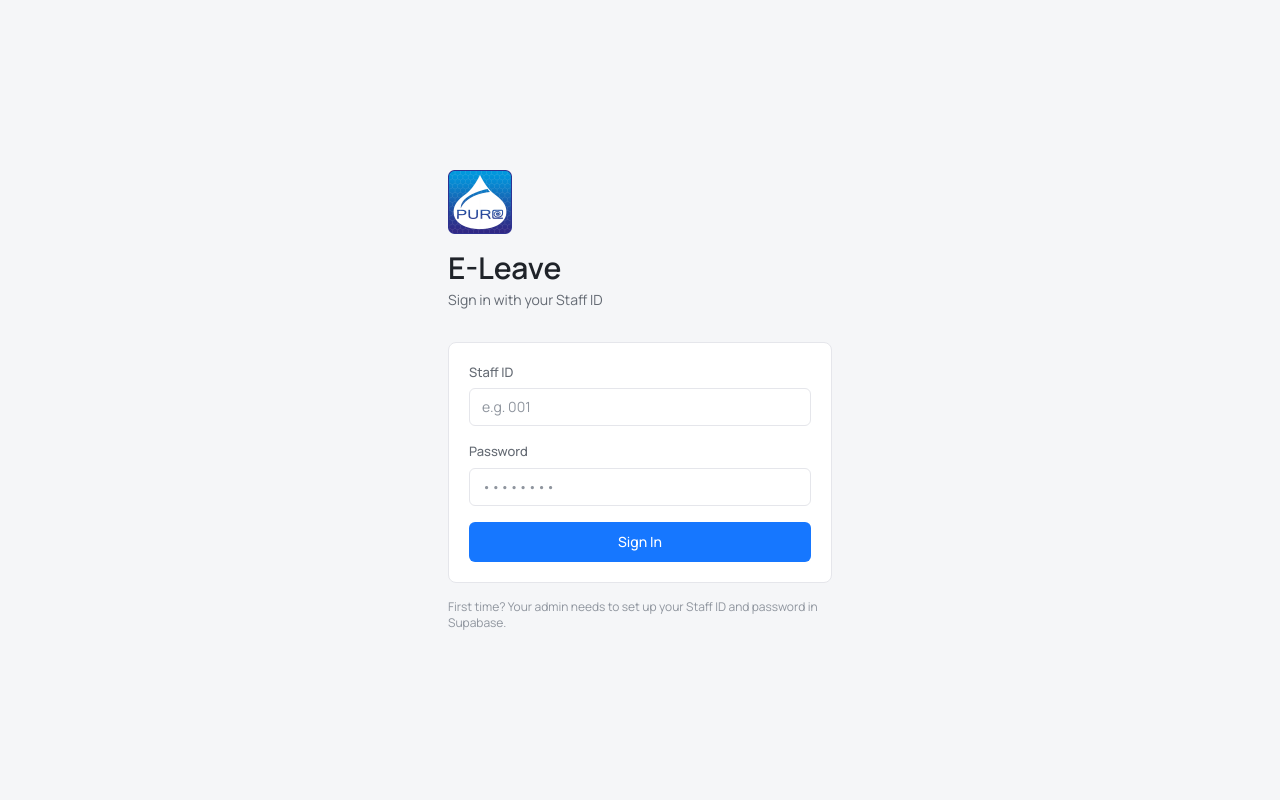
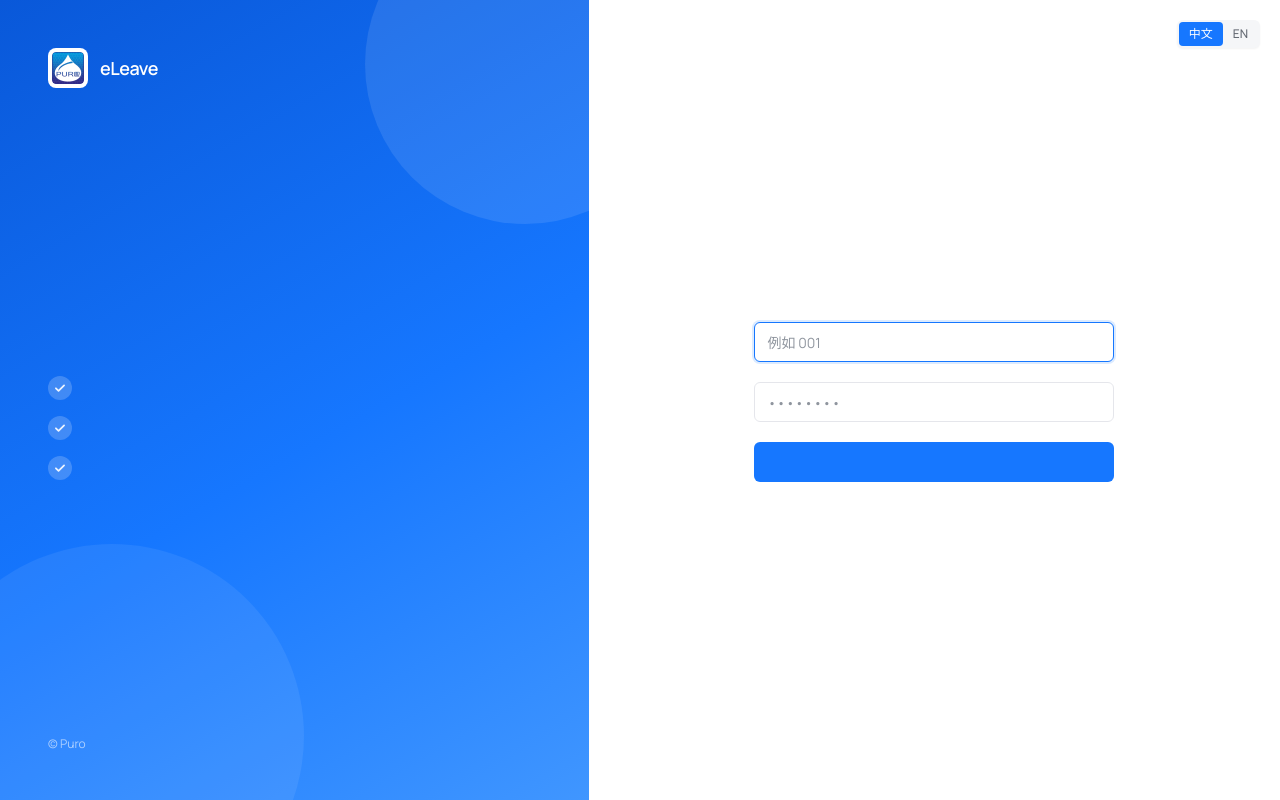
Before and after one commit to ChewHongYihehehe/eleave, a Next.js app: page / in a window 1280 px wide. Built offline with nearby package versions, Linux system fonts and the light colour scheme; no server answers.

Commit message:
Add files via upload

```diff
--- a/app/page.tsx
+++ b/app/page.tsx
@@ -3,6 +3,7 @@
 import { Suspense, useEffect, useState } from 'react'
 import { useRouter, useSearchParams } from 'next/navigation'
 import { supabase } from '@/lib/supabaseClient'
+import { useLang } from '@/lib/lang'
 
 // Employees log in with a Staff ID + password. Under the hood, Supabase Auth
 // only understands email + password, so we convert the Staff ID into an
@@ -21,6 +22,8 @@ function LoginForm() {
   const [error, setError] = useState('')
   const [loading, setLoading] = useState(false)
   const router = useRouter()
+  const { lang, setLang, t } = useLang()
+  const zh = lang === 'zh'
   const searchParams = useSearchParams()
   const notice = searchParams.get('notice')
   // 一进来先看是不是已经登录:是的话直接跳到该去的页面(装成桌面图标后,每次点开不用再登录一遍)
@@ -58,7 +61,7 @@ function LoginForm() {
     })
 
     if (signInError) {
-      setError('Login failed. Please check your Staff ID / password.')
+      setError(zh ? '登录失败,请检查工号和密码。' : 'Login failed. Please check your Staff ID / password.')
       setLoading(false)
       return
     }
@@ -73,10 +76,10 @@ function LoginForm() {
     if (profileError || !profile || profile.is_active === false || profile.employment_type === 'part_time') {
       await supabase.auth.signOut()
       setLoading(false)
-      if (profileError) setError('Could not load your profile. Please try again.')
-      else if (!profile) setError('No employee profile is linked to this account. Please contact your manager.')
-      else if (profile.is_active === false) setError('This account has been deactivated. Please contact your manager.')
-      else setError("Part-time employees don't have system access. Please contact your manager.")
+      if (profileError) setError(zh ? '无法读取你的资料,请重试。' : 'Could not load your profile. Please try again.')
+      else if (!profile) setError(zh ? '这个账号没有关联员工资料,请联系负责人。' : 'No employee profile is linked to this account. Please contact your manager.')
+      else if (profile.is_active === false) setError(zh ? '这个账号已被停用,请联系负责人。' : 'This account has been deactivated. Please contact your manager.')
+      else setError(zh ? '兼职员工没有系统登录权限,请联系负责人。' : "Part-time employees don't have system access. Please contact your manager.")
       return
     }
 
@@ -91,60 +94,113 @@ function LoginForm() {
 
   if (checking) return <div className="min-h-screen" />
 
+  const noticeText =
+    notice === 'part-time'
+      ? (zh ? '兼职员工没有系统登录权限,请联系负责人。' : "Part-time employees don't have system access. Please contact your manager.")
+      : notice === 'inactive'
+        ? (zh ? '这个账号已被停用,请联系负责人。' : 'This account has been deactivated. Please contact your manager.')
+        : ''
+
   return (
-    <div className="flex min-h-screen flex-col items-center justify-center px-4">
-      <div className="w-full max-w-sm">
-        <div className="mb-8">
-          <img src="/logo.png" alt="Puro" width={64} height={64} className="mb-4 h-16 w-16" />
-          <h1 className="font-display text-3xl font-semibold text-ink">E-Leave</h1>
-          <p className="mt-1 text-sm text-ink-soft">Sign in with your Staff ID</p>
+    <div className="flex min-h-screen bg-white">
+      {/* ── 左侧品牌区:只在电脑上显示 ── */}
+      <aside
+        className="relative hidden w-[46%] max-w-[720px] flex-col justify-between overflow-hidden p-12 text-white lg:flex"
+        style={{ background: 'linear-gradient(150deg, #0958D9 0%, #1677FF 55%, #4096FF 100%)' }}
+      >
+        {/* 装饰:两个半透明的大圆 */}
+        <span className="pointer-events-none absolute -right-24 -top-24 h-80 w-80 rounded-full bg-white/10" />
+        <span className="pointer-events-none absolute -bottom-32 -left-20 h-96 w-96 rounded-full bg-white/[0.07]" />
+
+        <div className="relative flex items-center gap-3">
+          <img src="/logo.png" alt="Puro" width={40} height={40} className="h-10 w-10 rounded-lg bg-white p-1" />
+          <span className="text-lg font-semibold tracking-tight">eLeave</span>
         </div>
 
-        {notice === 'part-time' && (
-          <div className="mb-4 rounded-md border border-line bg-paper px-4 py-3 text-sm text-ink-soft">
-            Part-time employees don&apos;t have system access. Please contact your manager.
+        <div className="relative">
+          <h2 className="max-w-md text-[32px] font-semibold leading-tight">{t('loginSlogan')}</h2>
+          <ul className="mt-8 space-y-4 text-[15px] text-white/90">
+            {(['loginPoint1', 'loginPoint2', 'loginPoint3'] as const).map((k) => (
+              <li key={k} className="flex items-center gap-3">
+                <span className="flex h-6 w-6 shrink-0 items-center justify-center rounded-full bg-white/20">
+                  <svg width="14" height="14" viewBox="0 0 24 24" fill="none" stroke="currentColor" strokeWidth="3" strokeLinecap="round" strokeLinejoin="round"><path d="M5 12.5l4.5 4.5L19 7.5" /></svg>
+                </span>
+                {t(k)}
+              </li>
+            ))}
+          </ul>
+        </div>
+
+        <p className="relative text-xs text-white/60">© Puro</p>
+      </aside>
+
+      {/* ── 右侧登录表单 ── */}
+      <main className="relative flex flex-1 flex-col items-center justify-center bg-paper px-4 lg:bg-white">
+        {/* 语言切换 */}
+        <div className="absolute right-5 top-5 flex rounded-md bg-white p-0.5 text-xs shadow-xs ring-1 ring-line lg:bg-paper lg:ring-0">
+          {(['zh', 'en'] as const).map((l) => (
+            <button
+              key={l}
+              type="button"
+              onClick={() => setLang(l)}
+              className={`rounded px-2.5 py-1 font-medium transition-colors ${lang === l ? 'bg-pine text-white' : 'text-ink-soft hover:text-ink'}`}
+            >
+              {l === 'zh' ? '中文' : 'EN'}
+            </button>
+          ))}
+        </div>
+
+        <div className="w-full max-w-[360px]">
+          {/* 手机/平板:左侧品牌区看不到,在这里放 logo */}
+          <img src="/logo.png" alt="Puro" width={56} height={56} className="mb-5 h-14 w-14 lg:hidden" />
+          <h1 className="text-2xl font-semibold text-ink">{t('loginTitle')}</h1>
+          <p className="mt-1.5 text-sm text-ink-soft">{t('loginSub')}</p>
+
+          {noticeText && (
+            <div className="mt-5 rounded-md border border-st-pending/30 bg-st-pending-soft px-4 py-3 text-[13px] text-st-pending-text">
+              {noticeText}
             </div>
           )}
-        {notice === 'inactive' && (
-          <div className="mb-4 rounded-md border border-line bg-paper px-4 py-3 text-sm text-ink-soft">
-            This account has been deactivated. Please contact your manager.
-          </div>
-        )}
-        <form onSubmit={handleLogin} className="panel space-y-4">
+
+          <form onSubmit={handleLogin} className="mt-7 space-y-5">
             <div>
-            <label className="field-label">Staff ID</label>
+              <label className="field-label">{t('staffId')}</label>
               <input
                 type="text"
                 required
+                autoFocus
+                autoComplete="username"
                 value={staffId}
                 onChange={(e) => setStaffId(e.target.value)}
-              className="field-input"
-              placeholder="e.g. 001"
+                className="field-input h-10"
+                placeholder={zh ? '例如 001' : 'e.g. 001'}
               />
             </div>
             <div>
-            <label className="field-label">Password</label>
+              <label className="field-label">{t('password')}</label>
               <input
                 type="password"
                 required
+                autoComplete="current-password"
                 value={password}
                 onChange={(e) => setPassword(e.target.value)}
-              className="field-input"
+                className="field-input h-10"
                 placeholder="••••••••"
               />
             </div>
 
-          {error && <p className="text-sm text-rust">{error}</p>}
+            {error && (
+              <p className="rounded-md bg-rust-soft px-3 py-2 text-[13px] text-rust" role="alert">{error}</p>
+            )}
 
-          <button type="submit" disabled={loading} className="btn-primary">
-            {loading ? 'Signing in...' : 'Sign In'}
+            <button type="submit" disabled={loading} className="btn-primary h-10">
+              {loading ? t('signingIn') : t('signIn')}
             </button>
           </form>
 
-        <p className="mt-4 text-xs text-ink-faint">
-          First time? Your admin needs to set up your Staff ID and password in Supabase.
-        </p>
+          <p className="mt-6 text-xs leading-5 text-ink-faint">{t('loginHint')}</p>
         </div>
+      </main>
     </div>
   )
 }
```
Lines whose indentation alone changed are shown as unchanged.
